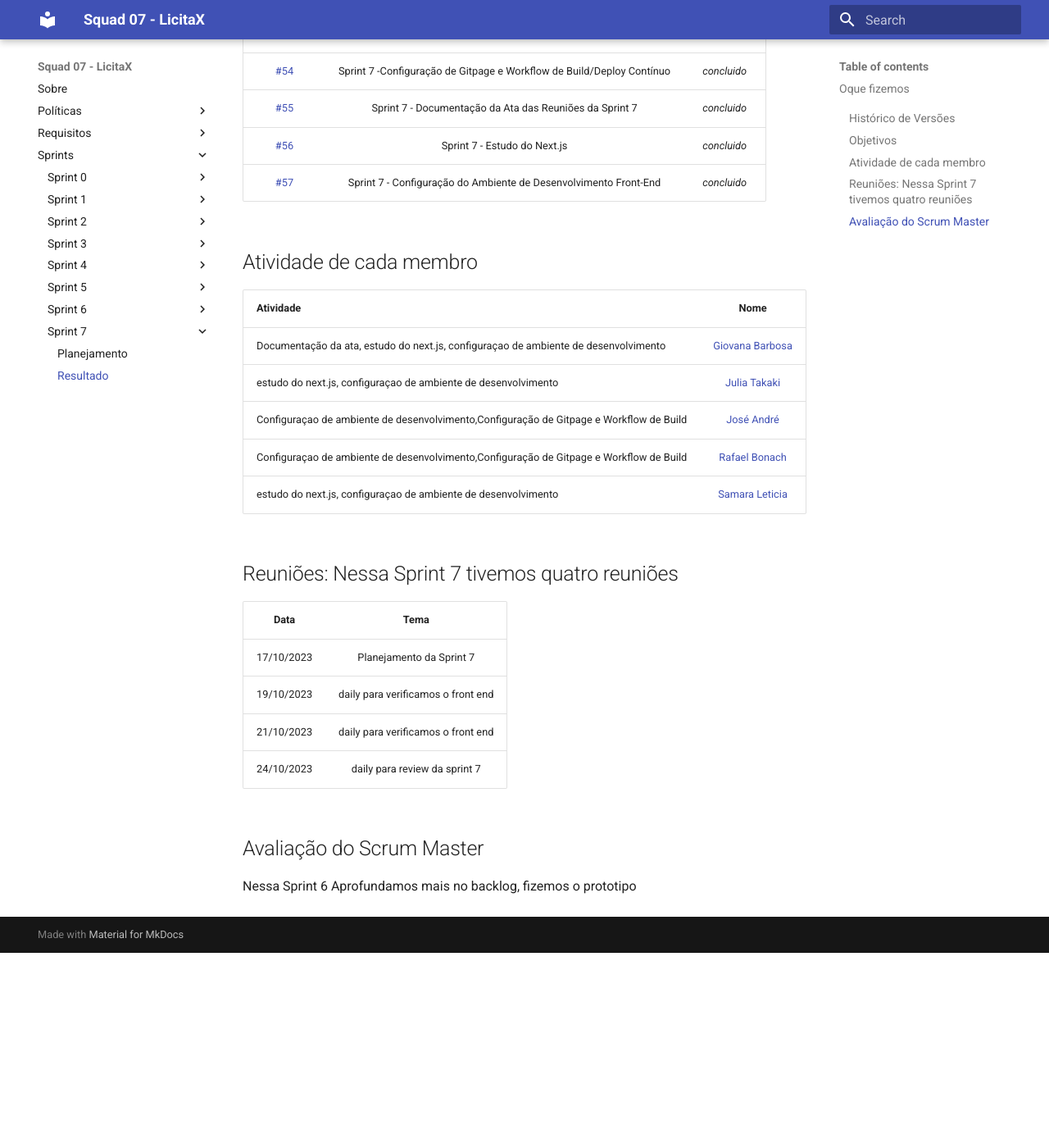
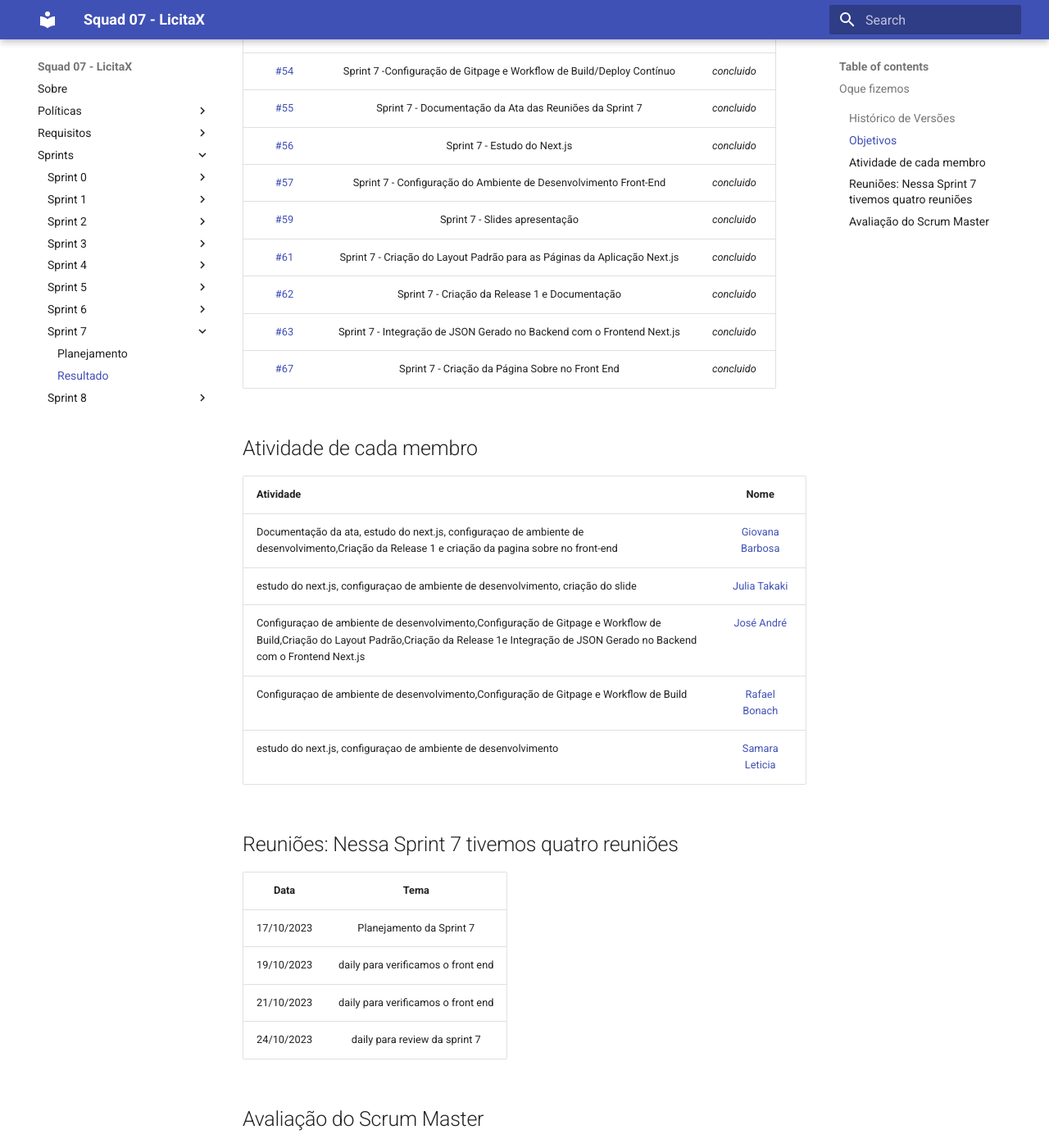
Before and after one commit to unb-mds/2023-2-Squad07, an MkDocs documentation site: the page built from docs/sprints/sprint07/resultado.md, in a window 1280 px wide and 1400 px high, scrolled down 486 px. Shown: the whole window at 82% size. Built offline with MkDocs 1.6.1 and Material for MkDocs 9.7.7, drawn with Linux system fonts in a browser that asks for light colours; before the commit the page ends 1648 px from its top, so only the background shows below that; some of the changed text lies outside the part shown.

Commit message:
:pencil:Adicionando sprint8

```diff
--- a/docs/sprints/sprint07/resultado.md
+++ b/docs/sprints/sprint07/resultado.md
@@ -17,13 +17,19 @@
 | [#55](https://github.com/unb-mds/2023-2-Squad07/issues/55) |  Sprint 7 - Documentação da Ata das Reuniões da Sprint 7  |_concluido_ |
 | [#56](https://github.com/unb-mds/2023-2-Squad07/issues/56) |  Sprint 7 - Estudo do Next.js  |_concluido_ |
 | [#57](https://github.com/unb-mds/2023-2-Squad07/issues/57) |  Sprint 7 - Configuração do Ambiente de Desenvolvimento Front-End   |_concluido_|
+| [#59](https://github.com/unb-mds/2023-2-Squad07/issues/59) |  Sprint 7 - Slides apresentação  |_concluido_|
+| [#61](https://github.com/unb-mds/2023-2-Squad07/issues/61 ) |  Sprint 7 - Criação do Layout Padrão para as Páginas da Aplicação Next.js  |_concluido_|
+| [#62](https://github.com/unb-mds/2023-2-Squad07/issues/62) |  Sprint 7 - Criação da Release 1 e Documentação  |_concluido_|
+| [#63](https://github.com/unb-mds/2023-2-Squad07/issues/63) |  Sprint 7 - Integração de JSON Gerado no Backend com o Frontend Next.js  |_concluido_|
+| [#67](https://github.com/unb-mds/2023-2-Squad07/issues/67) |  Sprint 7 - Criação da Página Sobre no Front End    | _concluido_  |
+
 
 ## Atividade de cada membro
  Atividade        |                                                                           Nome                                                                            |
 | ------------- | :-------------------------------------------------------------------------------------------------------------------------------------------------------: |
-| Documentação da ata, estudo do next.js, configuraçao de ambiente de desenvolvimento |                                                    [Giovana Barbosa ](https://github.com/gio221)                                                    |
-|   estudo do next.js, configuraçao de ambiente de desenvolvimento|                                                    [Julia Takaki](https://github.com/juliatakaki)                                                    |
-|Configuraçao de ambiente de desenvolvimento,Configuração de Gitpage e Workflow de Build |                [José André](https://github.com/joseandre25)                                                     |
+| Documentação da ata, estudo do next.js, configuraçao de ambiente de desenvolvimento,Criação da Release 1 e criação da pagina sobre no front-end|                                                    [Giovana Barbosa ](https://github.com/gio221)                                                    |
+|   estudo do next.js, configuraçao de ambiente de desenvolvimento, criação do slide|                                                    [Julia Takaki](https://github.com/juliatakaki)                                                    |
+|Configuraçao de ambiente de desenvolvimento,Configuração de Gitpage e Workflow de Build,Criação do Layout Padrão,Criação da Release 1e  Integração de JSON Gerado no Backend com o Frontend Next.js  |                [José André](https://github.com/joseandre25)                                                     |
 | Configuraçao de ambiente de desenvolvimento,Configuração de Gitpage e Workflow de Build  |                                                    [Rafael Bonach](https://github.com/RafaBonach)                                                    |
 | estudo do next.js, configuraçao de ambiente de desenvolvimento   |                                                    [Samara Leticia](https://github.com/samarawwleticia)       |
 
@@ -39,4 +45,4 @@
 
 ## Avaliação do Scrum Master
 
-Nessa Sprint 6 Aprofundamos mais no backlog, fizemos o prototipo
+Nessa Sprint 7 integramos o json com o Frot-End, e entregamos a Release 1
--- a/mkdocs.yml
+++ b/mkdocs.yml
@@ -56,4 +56,7 @@
         - Sprint 7:
           - Planejamento: sprints/sprint07/planejamento.md
           - Resultado: sprints/sprint07/resultado.md
+        - Sprint 8:
+          - Planejamento: sprints/sprint08/planejamento.md
+          - Resultado: sprints/sprint08/resultado.md
 theme: material
```
Also changed, not shown: docs/sprints/sprint07/planejamento.md (+5 -0 lines), docs/sprints/sprint08/planejamento.md (added, +25 -0 lines), docs/sprints/sprint08/resultado.md (added, +41 -0 lines).
